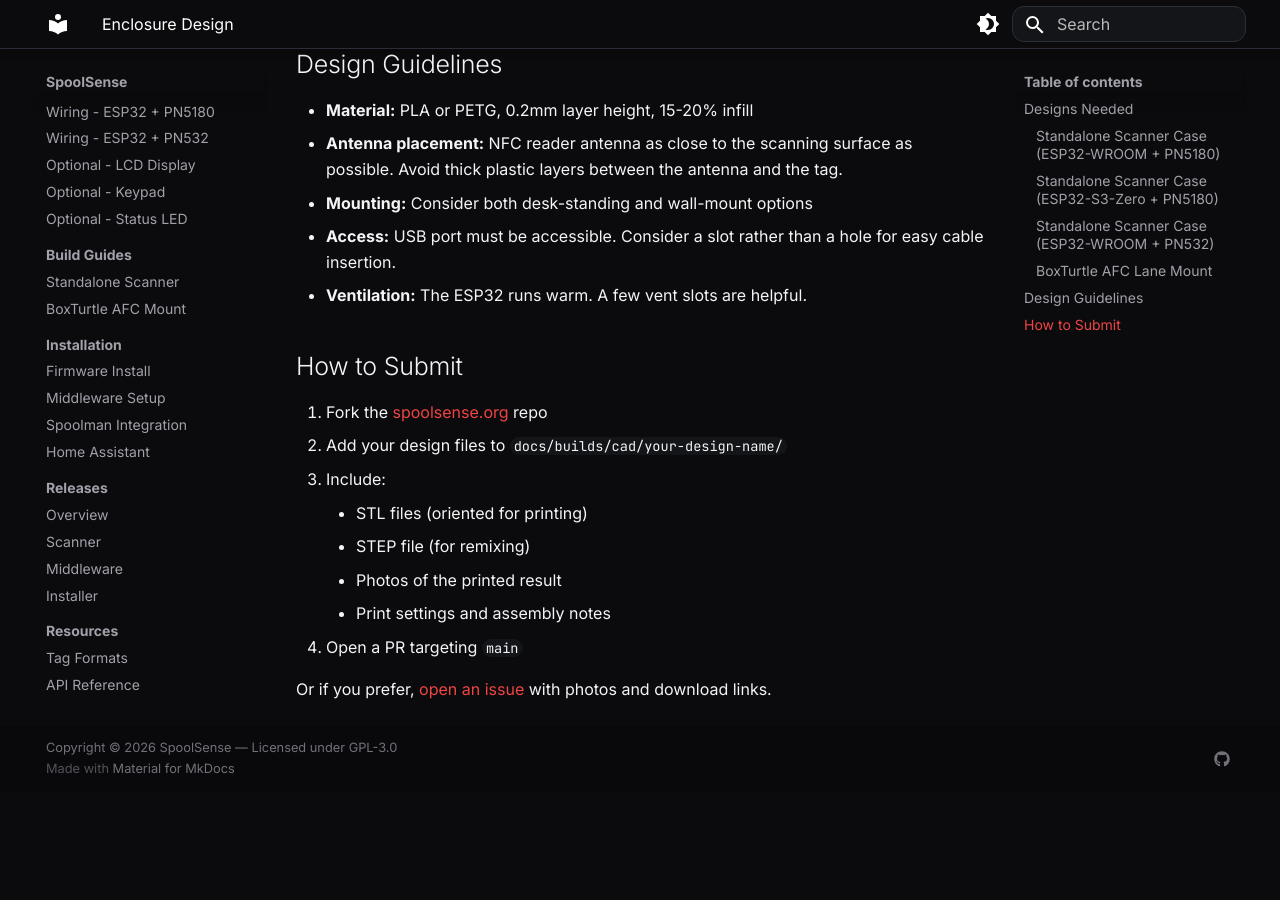
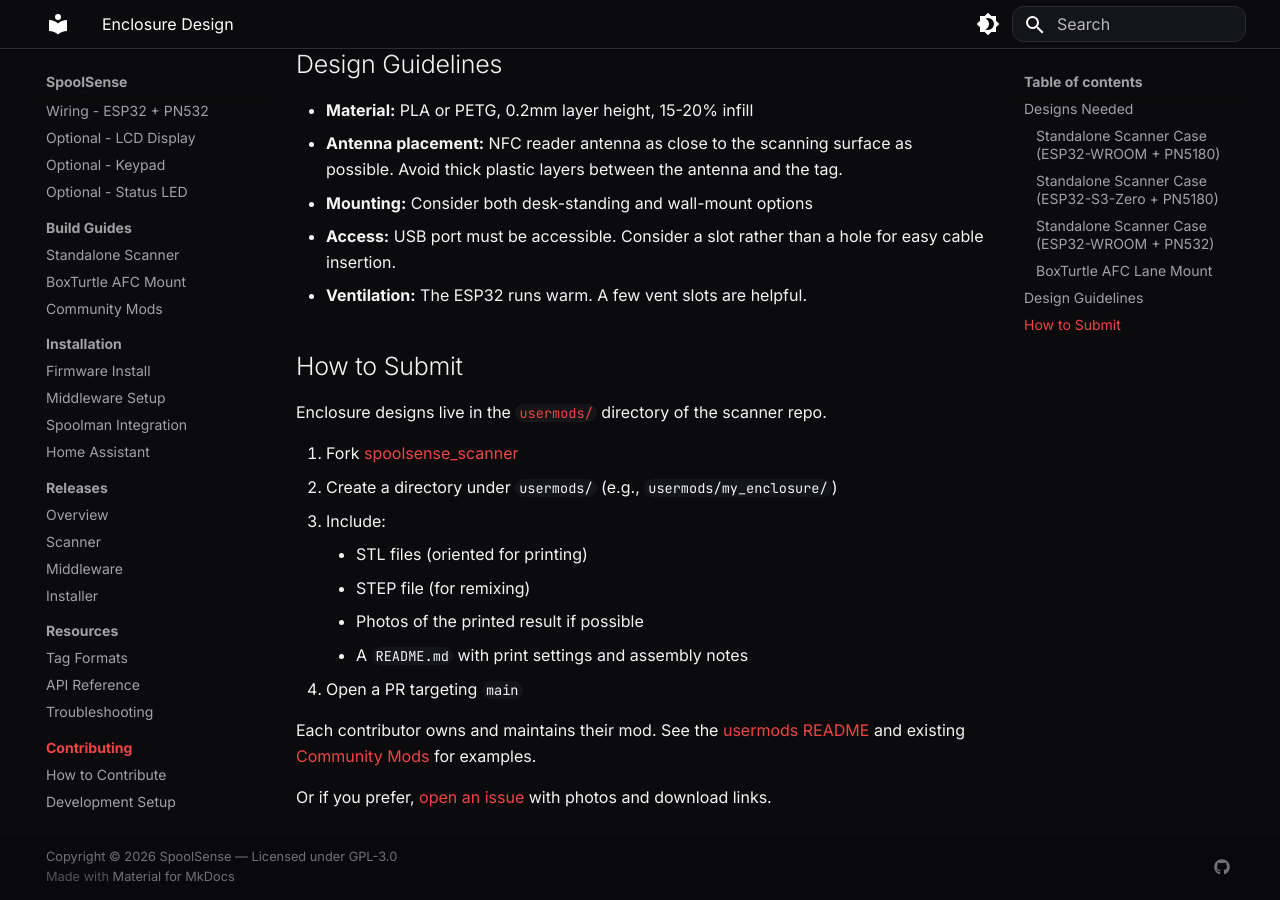
Before and after one commit to SpoolSense/spoolsense.org, an MkDocs documentation site: the page built from docs/contributing/enclosure-design.md, in a window 1280 px wide and 900 px high, scrolled down 900 px. Built offline with MkDocs 1.6.1 and Material for MkDocs 9.7.7, drawn with Linux system fonts in a browser that asks for light colours; before the commit the page ends 1691 px from its top, so only the background shows below that.

Commit message:
docs: add Community Mods page and fix usermods submission flow
Point enclosure submissions to scanner repo usermods/ directory
instead of spoolsense.org. Add Community Mods page under Build
Guides with Jim's Enclosure v2 listing.

```diff
--- a/docs/contributing/enclosure-design.md
+++ b/docs/contributing/enclosure-design.md
@@ -36,13 +36,17 @@ We need printable cases for the SpoolSense scanner. If you have CAD skills, your
 
 ## How to Submit
 
-1. Fork the [spoolsense.org](https://github.com/SpoolSense/spoolsense.org) repo
-2. Add your design files to `docs/builds/cad/your-design-name/`
+Enclosure designs live in the [`usermods/`](https://github.com/SpoolSense/spoolsense_scanner/tree/main/usermods) directory of the scanner repo.
+
+1. Fork [spoolsense_scanner](https://github.com/SpoolSense/spoolsense_scanner)
+2. Create a directory under `usermods/` (e.g., `usermods/my_enclosure/`)
 3. Include:
     - STL files (oriented for printing)
     - STEP file (for remixing)
-    - Photos of the printed result
-    - Print settings and assembly notes
+    - Photos of the printed result if possible
+    - A `README.md` with print settings and assembly notes
 4. Open a PR targeting `main`
 
+Each contributor owns and maintains their mod. See the [usermods README](https://github.com/SpoolSense/spoolsense_scanner/blob/main/usermods/README.md) and existing [Community Mods](../builds/community-mods.md) for examples.
+
 Or if you prefer, [open an issue](https://github.com/SpoolSense/spoolsense_scanner/issues) with photos and download links.
--- a/mkdocs.yml
+++ b/mkdocs.yml
@@ -72,6 +72,7 @@ nav:
   - Build Guides:
     - Standalone Scanner: builds/standalone.md
     - BoxTurtle AFC Mount: builds/boxturtles.md
+    - Community Mods: builds/community-mods.md
   - Installation:
     - Firmware Install: installation/firmware.md
     - Middleware Setup: installation/middleware.md
```
Also changed, not shown: docs/builds/community-mods.md (added, +34 -0 lines), docs/builds/standalone.md (+4 -5 lines), docs/contributing/index.md (+2 -2 lines).
